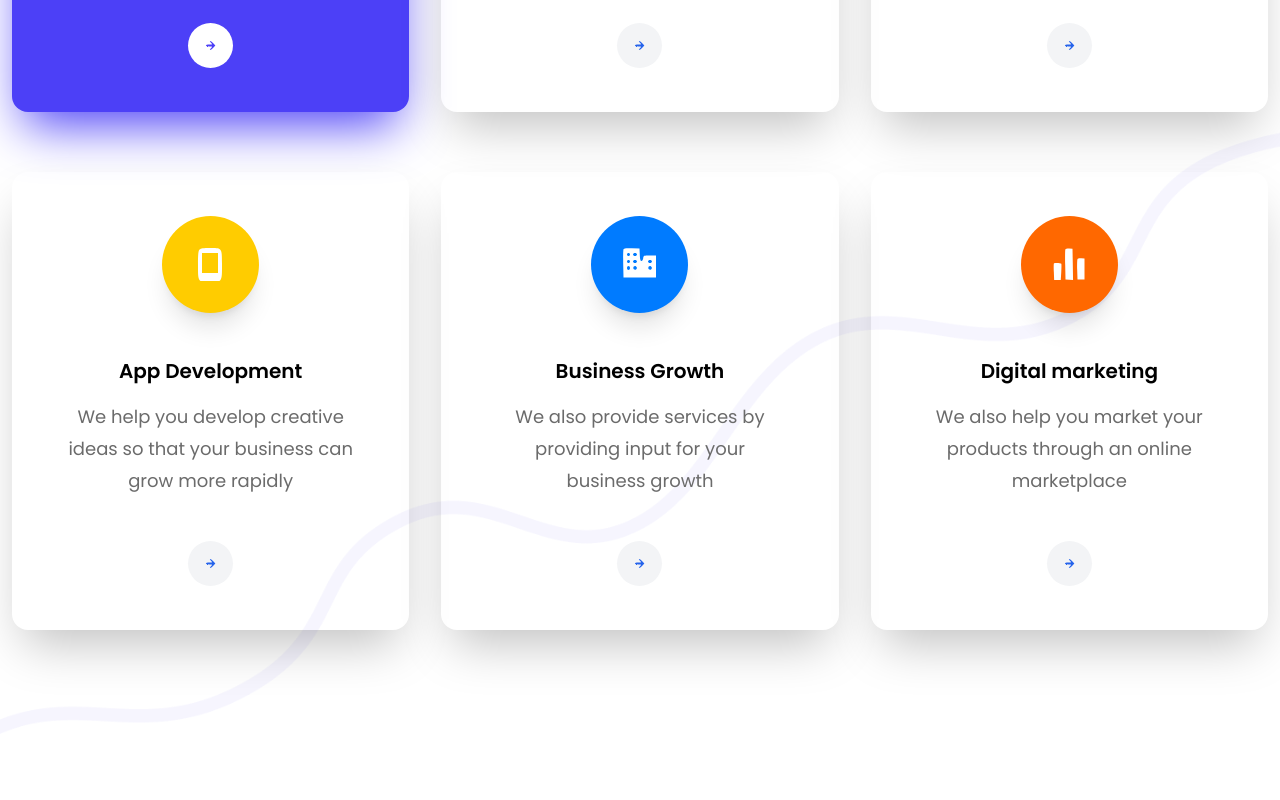
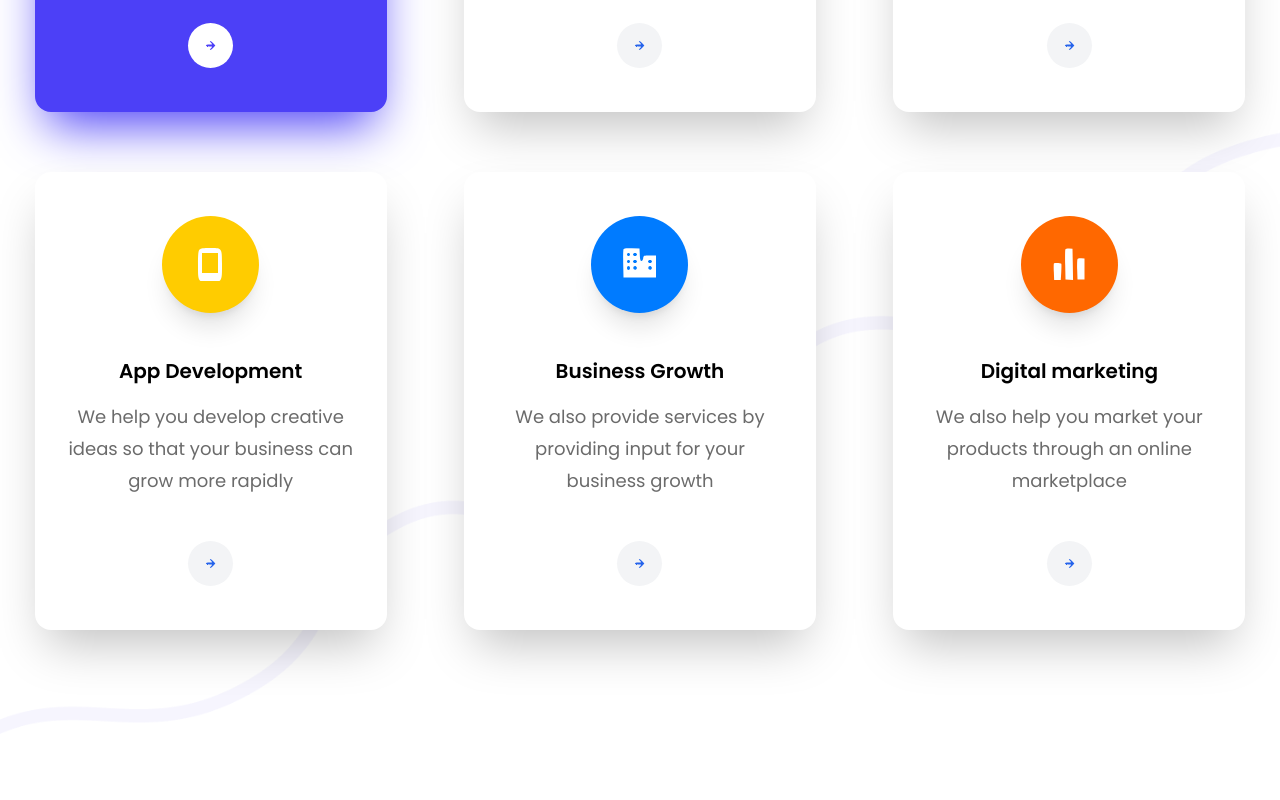
Before and after one commit to techloset/Naeem-Creative-agency-Figma2Nextjs-tailwind-Saas-Swiper, a Next.js app: page / in a window 1280 px wide. Shown: the part 1420-2220 px from the top of the page. Built offline with nearby package versions, Linux system fonts and the light colour scheme.

Commit message:
fix service card width

```diff
--- a/src/pages/index.js
+++ b/src/pages/index.js
@@ -54,7 +54,7 @@ const Home = () => {
   return (
     <>
       <Head>
-        <title>Dashboard</title>
+        <title>Creative Agency</title>
         <meta name="keywords" content="creative agency, web app" />
         <meta
           name="description"
@@ -74,8 +74,10 @@ const Home = () => {
               <h1 className="text-4xl tracking-[-2.5px] lg:max-w-[570px] xl:text-6xl lg:text-[56px] lg:leading-[72px] font-semibold">
                 Make your business
                 <span className="text-exact-orange dark:text-exact-yellow">
-                  {" "}more powerful{" "}
-                </span><br/>
+                  {" "}
+                  more powerful{" "}
+                </span>
+                <br />
                 with us
               </h1>
               <p className="text-lg leading-[32px] lg:max-w-[365px] font-normal text-exact-gray">
@@ -96,7 +98,6 @@ const Home = () => {
                   />
                 </span>
               </button>
-
             </div>
             <div className="order-first lg:order-none">
               <Image src={heroImage} className="lg:invisible" alt="heroImage" />
@@ -105,12 +106,12 @@ const Home = () => {
         </div>
       </div>
 
-      {/* services section */}
+      {/* service section */}
       <div
         className={`servicesSection relative pb-[100px] lg:pb-[200px] -mt-16 bg-no-repeat bg-bottom`}
       >
         <div className="absolute right-0 -z-40 bottom-24">
-          <Image src={bgService} alt="bgService" className="w-[15000]" />
+          <Image src={bgService} alt="bgService" className="w-[15000] z-40" />
         </div>
         <div className={`container mx-auto`}>
           <SectionHeader
@@ -122,11 +123,14 @@ const Home = () => {
               const { svgIcon, title, desc, exactColor } = cardData;
               const isStylish = stylish === index;
               return (
+                <div key={index} className="flex justify-center">
                   <div
-                  key={index}
                     onMouseEnter={() => setStylish(index)}
-                  className={`card py-11 px-[30px] shadow-2xl dark:shadow-blue-900/50 space-y-11 w-full flex flex-col rounded-2xl items-center ${
-                    isStylish ? `bg-${exactColor} shadow-${exactColor}` : ""
+                    className={`card self-center py-11 px-[30px] shadow-2xl dark:shadow-blue-900/50
+                  space-y-11 max-w-[352px] flex flex-col rounded-2xl items-center ${
+                    isStylish
+                      ? `bg-${exactColor} shadow-${exactColor}`
+                      : "bg-white"
                   }`}
                   >
                     <div
@@ -155,7 +159,9 @@ const Home = () => {
                       </h3>
                       <p
                         className={`dark:text-white lg:max-w-[292px] text-lg leading-[32px] font-normal ${
-                        isStylish ? "text-white" : "text-[#6B6B6B]                          "
+                          isStylish
+                            ? "text-white"
+                            : "text-[#6B6B6B]                          "
                         }`}
                       >
                         {desc}
@@ -182,6 +188,7 @@ const Home = () => {
                         </svg>
                       </div>
                     </Link>
+                  </div>
                 </div>
               );
             })}
@@ -249,16 +256,14 @@ const Home = () => {
             </div>
           </div>
           <div className="grid justify-center lg:justify-end">
-
-
             <div className="space-y-9 max-w-[460px] mx-3">
               <h1 className="text-3xl text-[#111029] dark:text-white md:text-5xl lg:text-[56px] lg:leading-[72px] font-semibold">
                 Customer satisfaction is our first priority
               </h1>
               <p className="text-lg dark:text-white text-exact-gray">
                 We serve many customers, ranging from small businesses, medium
-              entrepreneurs, to world-renowned companies. Their satisfaction is
-              our pleasure. We strive to provide the best service by:
+                entrepreneurs, to world-renowned companies. Their satisfaction
+                is our pleasure. We strive to provide the best service by:
               </p>
               {/* list-image tailwindcss class not working */}
               <ul
@@ -376,8 +381,7 @@ const Home = () => {
         <SwiperSlider />
       </div>
       {/* FAQ section */}
-      <div className={`customersSec ${styles.bgFAQsec}`}>
-        <div className={`${styles.bgfaqGroup} bg-bottom`}>
+      <div className={`customersSec bg-top ${styles.bgFAQsec}`}>
         <div className={`container  mx-auto lg:pt-[200px] pt-[100px]`}>
           <SectionHeader
             title="Frequently Ask Question"
@@ -432,7 +436,7 @@ const Home = () => {
           </div>
         </div>
       </div>
-      </div>
+
       {/* Testimonials section */}
       <div
         className={`testimonialSec px-2 py-[100px] dark:bg-[#020E2D] bg-[#F9F9FD]`}
```
Also changed, not shown: 2 other files (tests, documents, lock files or other folders). Lines whose indentation alone changed are shown as unchanged.
